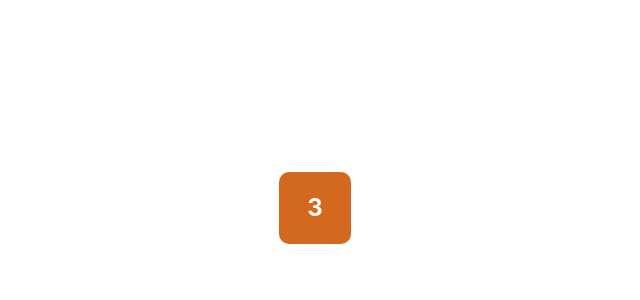
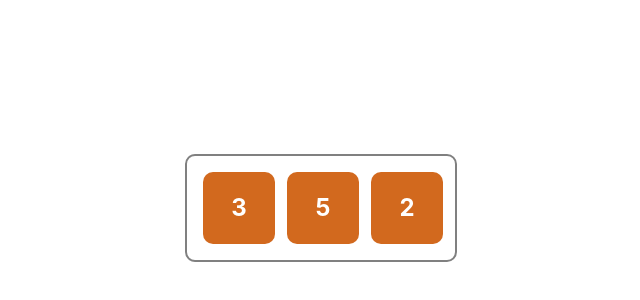
Before and after one commit to Tally2014/React-Lucky7-Game, a React (Vite) app: page / in a window 1280 px wide. Shown: the part 192-492 px from the top of the page, without its empty margins (319-959 px from the left). Built offline with nearby package versions, Linux system fonts and the light colour scheme.

Commit message:
Add and Style Dice Component

```diff
--- a/src/App.jsx
+++ b/src/App.jsx
@@ -1,11 +1,11 @@
 import './App.css'
-import Die from './Die'
+import Dice from './Dice'
 
 function App() {
 
   return (
     <>
-      <Die val={3}/>
+      <Dice dice={[3,5,2]}/>
     </>
   )
 }
--- /dev/null
+++ b/src/Dice.css
@@ -0,0 +1,7 @@
+.Dice {
+  border: solid 2px gray;
+  padding: 1em 0 1em 1em;
+  text-align: center;
+  margin: 1em auto 1em auto;
+  border-radius: 10px;
+}
--- /dev/null
+++ b/src/Dice.jsx
@@ -0,0 +1,10 @@
+import './Dice.css'
+import Die from './Die'
+
+export default function Dice({dice}) {
+  return (
+    <section className='Dice'>
+        {dice.map((v,i) => <Die key={i} val={v}/>)}
+    </section>
+  )
+}
```
